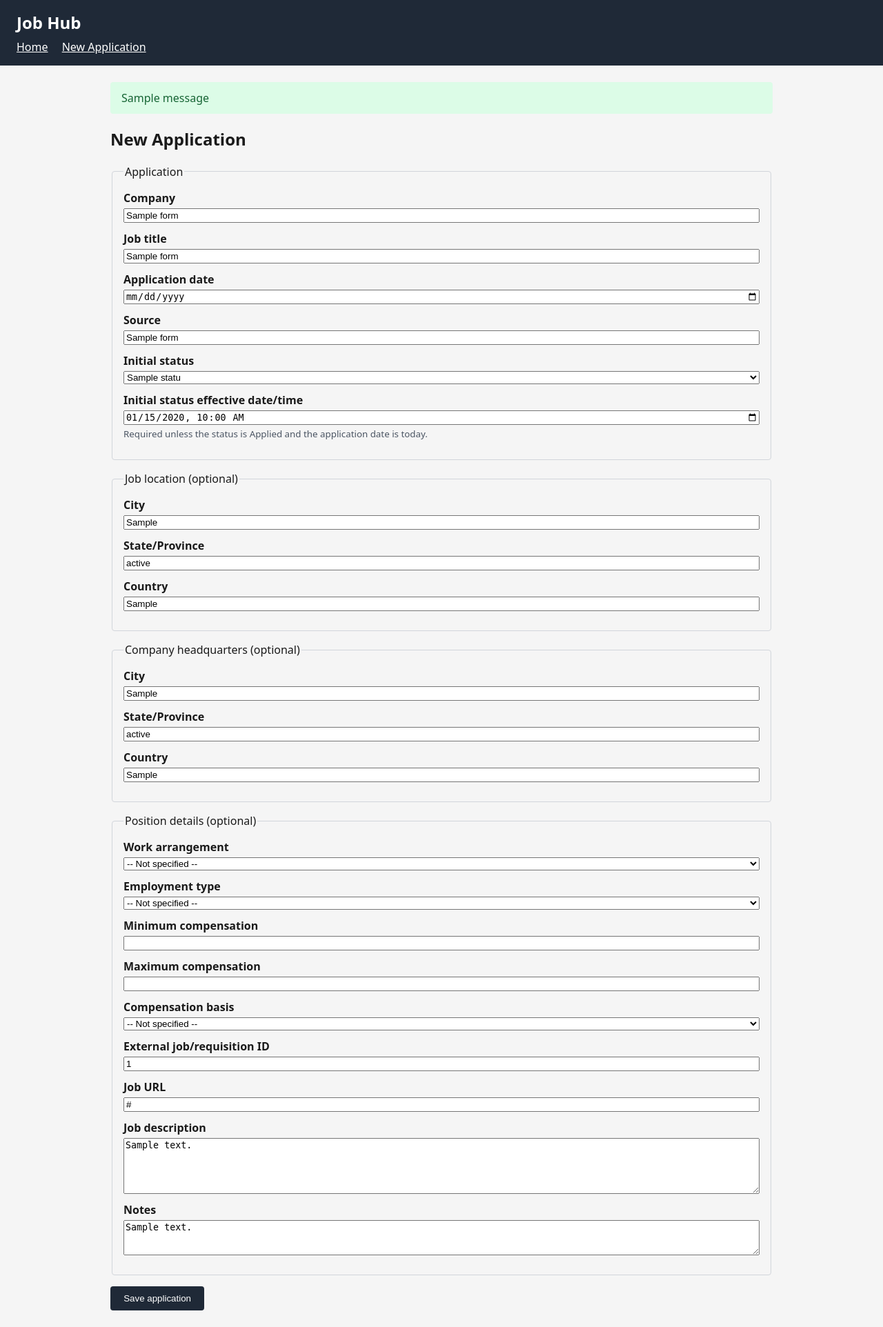
After one commit to frankfulcomer/job-search-hub, a Python web app: template src/job_hub/templates/applications/new.html in a window 1280 px wide. The commit adds this page. Shown: the whole page at 69% size. Run offline with Jinja, Linux system fonts and the light colour scheme; the template is opened without the code that fills it: most values are stand-ins (such as "Sample title", 1, 10 or a date in 2020); one stand-in notice (Sample message) is shown.

Commit message:
Implement create application workflow

```diff
--- a/src/job_hub/__init__.py
+++ b/src/job_hub/__init__.py
@@ -17,6 +17,8 @@ def create_app(config=None):
     from job_hub import db
 
     db.init_app(app)
+    with app.app_context():
+        db.init_db(db.get_db())
 
     from job_hub.routes import main_bp
 
--- a/src/job_hub/applications.py
+++ b/src/job_hub/applications.py
@@ -1,9 +1,9 @@
 from dataclasses import dataclass
 from datetime import date, datetime, timezone
 
-WORK_ARRANGEMENTS = {"ONSITE", "HYBRID", "REMOTE"}
-EMPLOYMENT_TYPES = {"FULL_TIME", "PART_TIME", "CONTRACT", "TEMPORARY"}
-COMPENSATION_BASES = {"ANNUAL", "HOURLY"}
+WORK_ARRANGEMENTS = ("ONSITE", "HYBRID", "REMOTE")
+EMPLOYMENT_TYPES = ("FULL_TIME", "PART_TIME", "CONTRACT", "TEMPORARY")
+COMPENSATION_BASES = ("ANNUAL", "HOURLY")
 DEFAULT_INITIAL_STATUS = "APPLIED"
 
 # Matches the whitespace convention in schema.sql / ADR 0001: space, tab, CR, LF.
--- a/src/job_hub/static/css/style.css
+++ b/src/job_hub/static/css/style.css
@@ -20,8 +20,80 @@ body {
     font-size: 1.5rem;
 }
 
+#main-nav {
+    margin-top: 0.5rem;
+}
+
+#main-nav a {
+    color: #ffffff;
+    margin-right: 1rem;
+    text-decoration: underline;
+}
+
 #main-content {
     max-width: 960px;
     margin: 0 auto;
     padding: 1.5rem;
 }
+
+#flash-messages {
+    list-style: none;
+    padding: 0;
+    margin: 0 0 1rem;
+}
+
+.flash {
+    padding: 0.75rem 1rem;
+    border-radius: 4px;
+    margin-bottom: 0.5rem;
+}
+
+.flash-success {
+    background-color: #dcfce7;
+    color: #166534;
+}
+
+.form-error {
+    padding: 0.75rem 1rem;
+    border-radius: 4px;
+    background-color: #fee2e2;
+    color: #991b1b;
+}
+
+input[aria-invalid="true"],
+select[aria-invalid="true"] {
+    border-color: #dc2626;
+    border-width: 2px;
+}
+
+fieldset {
+    border: 1px solid #d1d5db;
+    border-radius: 4px;
+    margin-bottom: 1rem;
+    padding: 1rem;
+}
+
+.form-field {
+    margin-bottom: 0.75rem;
+    display: flex;
+    flex-direction: column;
+}
+
+.form-field label {
+    font-weight: 600;
+    margin-bottom: 0.25rem;
+}
+
+.form-field small {
+    color: #4b5563;
+    margin-top: 0.25rem;
+}
+
+#submit-application {
+    padding: 0.6rem 1.2rem;
+    background-color: #1f2937;
+    color: #ffffff;
+    border: none;
+    border-radius: 4px;
+    cursor: pointer;
+}
--- /dev/null
+++ b/src/job_hub/templates/applications/new.html
@@ -0,0 +1,188 @@
+{% extends "base.html" %}
+
+{% block title %}Job Hub - New Application{% endblock %}
+
+{% block content %}
+{% macro invalid(name) %}{% if error_field == name %}aria-invalid="true"{% endif %}{% endmacro %}
+<section id="new-application-page">
+    <h2>New Application</h2>
+
+    {% if error %}
+    <p id="form-error" class="form-error" role="alert">{{ error }}</p>
+    {% endif %}
+
+    <form id="create-application-form" method="post" action="{{ url_for('main.new_application') }}">
+        <fieldset>
+            <legend>Application</legend>
+
+            <div class="form-field">
+                <label for="company_name">Company</label>
+                <input type="text" id="company_name" name="company_name" required
+                       {{ invalid('company_name') }}
+                       value="{{ form_data.get('company_name', '') }}">
+            </div>
+
+            <div class="form-field">
+                <label for="job_title">Job title</label>
+                <input type="text" id="job_title" name="job_title" required
+                       {{ invalid('job_title') }}
+                       value="{{ form_data.get('job_title', '') }}">
+            </div>
+
+            <div class="form-field">
+                <label for="application_date">Application date</label>
+                <input type="date" id="application_date" name="application_date" required
+                       {{ invalid('application_date') }}
+                       value="{{ form_data.get('application_date', today) }}">
+            </div>
+
+            <div class="form-field">
+                <label for="source_name">Source</label>
+                <input type="text" id="source_name" name="source_name" required
+                       {{ invalid('source_name') }}
+                       value="{{ form_data.get('source_name', '') }}">
+            </div>
+
+            <div class="form-field">
+                <label for="initial_status_name">Initial status</label>
+                <select id="initial_status_name" name="initial_status_name" {{ invalid('initial_status_name') }}>
+                    {% for status in status_options %}
+                    <option value="{{ status['name'] }}"
+                        {% if form_data.get('initial_status_name', 'APPLIED') == status['name'] %}selected{% endif %}>
+                        {{ status['name'] }}
+                    </option>
+                    {% endfor %}
+                </select>
+            </div>
+
+            <div class="form-field">
+                <label for="initial_status_effective_at">Initial status effective date/time</label>
+                <input type="datetime-local" id="initial_status_effective_at"
+                       name="initial_status_effective_at"
+                       {{ invalid('initial_status_effective_at') }}
+                       value="{{ form_data.get('initial_status_effective_at', '') }}">
+                <small>Required unless the status is Applied and the application date is today.</small>
+            </div>
+        </fieldset>
+
+        <fieldset>
+            <legend>Job location (optional)</legend>
+
+            <div class="form-field">
+                <label for="job_location_city">City</label>
+                <input type="text" id="job_location_city" name="job_location_city"
+                       value="{{ form_data.get('job_location_city', '') }}">
+            </div>
+
+            <div class="form-field">
+                <label for="job_location_state_province">State/Province</label>
+                <input type="text" id="job_location_state_province" name="job_location_state_province"
+                       value="{{ form_data.get('job_location_state_province', '') }}">
+            </div>
+
+            <div class="form-field">
+                <label for="job_location_country">Country</label>
+                <input type="text" id="job_location_country" name="job_location_country"
+                       value="{{ form_data.get('job_location_country', '') }}">
+            </div>
+        </fieldset>
+
+        <fieldset>
+            <legend>Company headquarters (optional)</legend>
+
+            <div class="form-field">
+                <label for="company_hq_city">City</label>
+                <input type="text" id="company_hq_city" name="company_hq_city"
+                       value="{{ form_data.get('company_hq_city', '') }}">
+            </div>
+
+            <div class="form-field">
+                <label for="company_hq_state_province">State/Province</label>
+                <input type="text" id="company_hq_state_province" name="company_hq_state_province"
+                       value="{{ form_data.get('company_hq_state_province', '') }}">
+            </div>
+
+            <div class="form-field">
+                <label for="company_hq_country">Country</label>
+                <input type="text" id="company_hq_country" name="company_hq_country"
+                       value="{{ form_data.get('company_hq_country', '') }}">
+            </div>
+        </fieldset>
+
+        <fieldset>
+            <legend>Position details (optional)</legend>
+
+            <div class="form-field">
+                <label for="work_arrangement">Work arrangement</label>
+                <select id="work_arrangement" name="work_arrangement" {{ invalid('work_arrangement') }}>
+                    <option value="">-- Not specified --</option>
+                    {% for value in work_arrangements %}
+                    <option value="{{ value }}"
+                        {% if form_data.get('work_arrangement') == value %}selected{% endif %}>{{ value }}</option>
+                    {% endfor %}
+                </select>
+            </div>
+
+            <div class="form-field">
+                <label for="employment_type">Employment type</label>
+                <select id="employment_type" name="employment_type" {{ invalid('employment_type') }}>
+                    <option value="">-- Not specified --</option>
+                    {% for value in employment_types %}
+                    <option value="{{ value }}"
+                        {% if form_data.get('employment_type') == value %}selected{% endif %}>{{ value }}</option>
+                    {% endfor %}
+                </select>
+            </div>
+
+            <div class="form-field">
+                <label for="compensation_min">Minimum compensation</label>
+                <input type="number" step="0.01" id="compensation_min" name="compensation_min"
+                       {{ invalid('compensation_min') }}
+                       value="{{ form_data.get('compensation_min', '') }}">
+            </div>
+
+            <div class="form-field">
+                <label for="compensation_max">Maximum compensation</label>
+                <input type="number" step="0.01" id="compensation_max" name="compensation_max"
+                       {{ invalid('compensation_max') }}
+                       value="{{ form_data.get('compensation_max', '') }}">
+            </div>
+
+            <div class="form-field">
+                <label for="compensation_basis">Compensation basis</label>
+                <select id="compensation_basis" name="compensation_basis" {{ invalid('compensation_basis') }}>
+                    <option value="">-- Not specified --</option>
+                    {% for value in compensation_bases %}
+                    <option value="{{ value }}"
+                        {% if form_data.get('compensation_basis') == value %}selected{% endif %}>{{ value }}</option>
+                    {% endfor %}
+                </select>
+            </div>
+
+            <div class="form-field">
+                <label for="external_job_id">External job/requisition ID</label>
+                <input type="text" id="external_job_id" name="external_job_id"
+                       value="{{ form_data.get('external_job_id', '') }}">
+            </div>
+
+            <div class="form-field">
+                <label for="job_url">Job URL</label>
+                <input type="url" id="job_url" name="job_url"
+                       value="{{ form_data.get('job_url', '') }}">
+            </div>
+
+            <div class="form-field">
+                <label for="job_description">Job description</label>
+                <textarea id="job_description" name="job_description" rows="5">{{ form_data.get('job_description', '') }}</textarea>
+            </div>
+
+            <div class="form-field">
+                <label for="notes">Notes</label>
+                <textarea id="notes" name="notes" rows="3">{{ form_data.get('notes', '') }}</textarea>
+            </div>
+        </fieldset>
+
+        <button type="submit" id="submit-application">Save application</button>
+    </form>
+</section>
+{% endblock %}
--- a/src/job_hub/templates/base.html
+++ b/src/job_hub/templates/base.html
@@ -9,8 +9,21 @@
 <body>
     <header class="site-header">
         <h1>Job Hub</h1>
+        <nav id="main-nav">
+            <a href="{{ url_for('main.home') }}">Home</a>
+            <a href="{{ url_for('main.new_application') }}">New Application</a>
+        </nav>
     </header>
     <main id="main-content">
+        {% with messages = get_flashed_messages(with_categories=true) %}
+            {% if messages %}
+            <ul id="flash-messages" role="status" aria-live="polite">
+                {% for category, message in messages %}
+                <li class="flash flash-{{ category }}">{{ message }}</li>
+                {% endfor %}
+            </ul>
+            {% endif %}
+        {% endwith %}
         {% block content %}{% endblock %}
     </main>
 </body>
```
Also changed, not shown: docs/decisions/0001-phase-1-sqlite-persistence-foundation.md (+29 -11 lines), src/job_hub/routes.py (+139 -1 lines), tests/test_application_routes.py (added, +202 -0 lines), tests/test_factory.py (+33 -5 lines), tests/test_home_route.py (+6 -3 lines).
